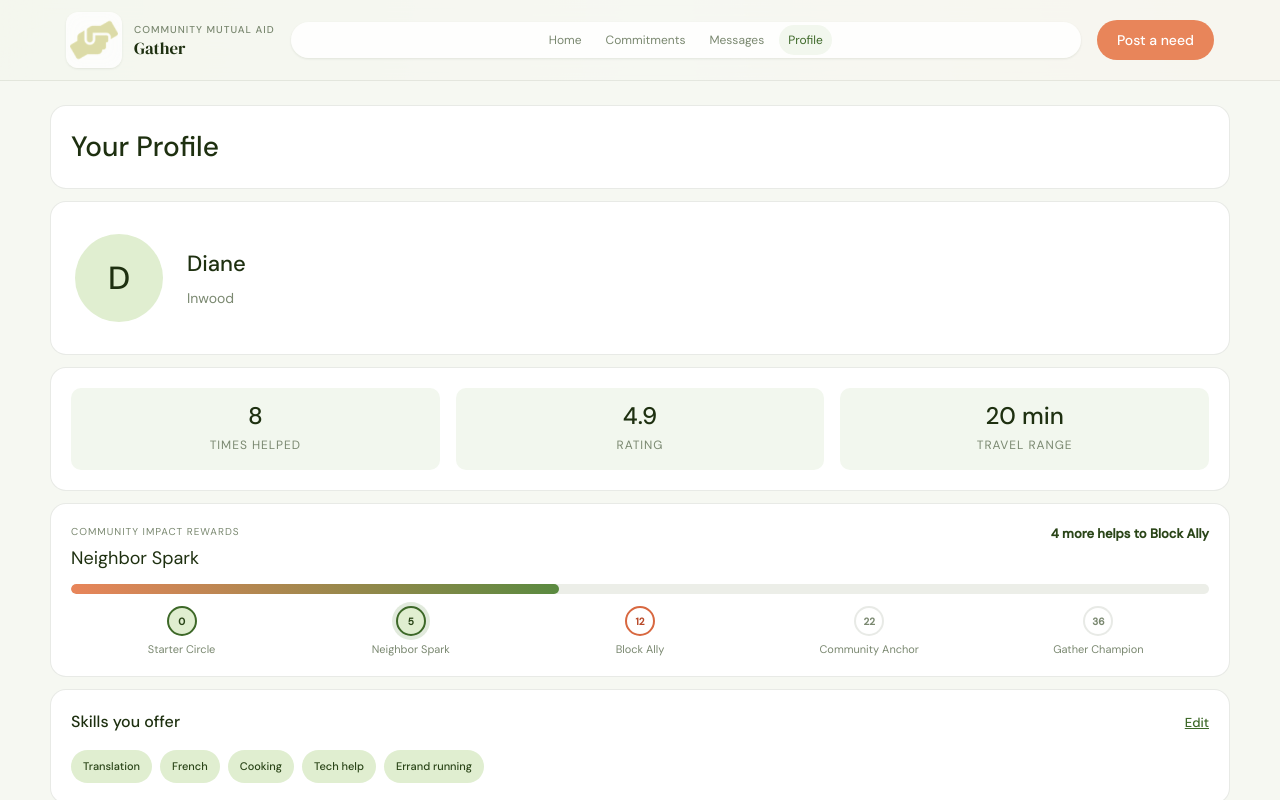
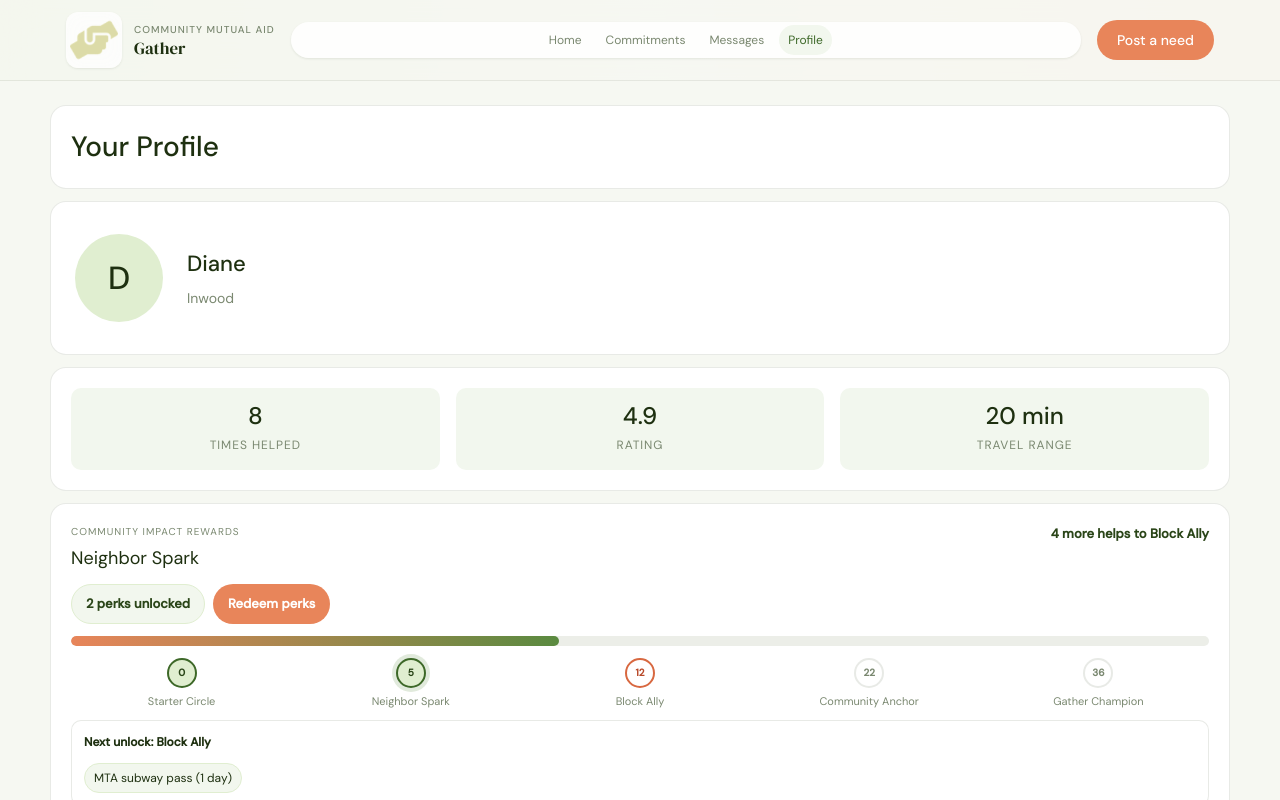
Before and after one commit to sarajakub/gather, a Next.js app: page /profile in a window 1280 px wide. Shown: the top 800 px of the page. Built offline with nearby package versions, Linux system fonts and the light colour scheme.

Commit message:
Keep redeem actions in profile rewards

```diff
--- a/components/ProfilePage.jsx
+++ b/components/ProfilePage.jsx
@@ -182,6 +182,8 @@ const ProfilePage = () => {
   const [searchQuery, setSearchQuery] = useState('');
   const [draftValues, setDraftValues] = useState([]);
   const [openRewardLevelId, setOpenRewardLevelId] = useState(null);
+  const [showPerkWallet, setShowPerkWallet] = useState(false);
+  const [showRedeemPass, setShowRedeemPass] = useState(false);
 
   const byMostRecent = (items) =>
     [...items].sort(
@@ -225,6 +227,12 @@ const ProfilePage = () => {
   const stageProgress = nextLevel
     ? Math.min((helpsInCurrentStage / helpsNeededInStage) * 100, 100)
     : 100;
+  const unlockedRewards = REWARD_LEVELS.filter((level) => profile.helped >= level.requiredHelps)
+    .flatMap((level) => level.rewards)
+    .filter(Boolean);
+  const redeemPassCode = `GATHER-${String(profile.helped).padStart(2, '0')}-${currentLevelIndex + 1}`;
+  const activeRewardLevel =
+    REWARD_LEVELS.find((level) => level.id === openRewardLevelId) || nextLevel;
 
   const openEditor = (field) => {
     setActiveEditor(field);
@@ -407,6 +415,31 @@ const ProfilePage = () => {
             </p>
           </div>
 
+          <div className={styles.rewardActions}>
+            <button
+              type="button"
+              className={styles.perkCountBtn}
+              onClick={() => {
+                setShowPerkWallet((prev) => !prev);
+                setShowRedeemPass(false);
+                setOpenRewardLevelId(null);
+              }}
+            >
+              {unlockedRewards.length} perks unlocked
+            </button>
+            <button
+              type="button"
+              className={styles.redeemBtn}
+              onClick={() => {
+                setShowRedeemPass((prev) => !prev);
+                setShowPerkWallet(false);
+                setOpenRewardLevelId(null);
+              }}
+            >
+              Redeem perks
+            </button>
+          </div>
+
           <div className={styles.rewardBarTrack}>
             <div className={styles.rewardBarFill} style={{ width: `${stageProgress}%` }} />
           </div>
@@ -416,7 +449,6 @@ const ProfilePage = () => {
               const unlocked = profile.helped >= level.requiredHelps;
               const isCurrent = index === currentLevelIndex;
               const isNext = Boolean(nextLevel && nextLevel.id === level.id);
-              const showPopover = openRewardLevelId === level.id;
 
               return (
                 <div key={level.id} className={styles.levelSignalWrap}>
@@ -437,21 +469,57 @@ const ProfilePage = () => {
                     <span className={styles.levelSignalLabel}>{level.requiredHelps}</span>
                   </button>
                   <p className={styles.levelTitle}>{level.title}</p>
-
-                  {showPopover && isNext && (
-                    <div className={styles.rewardPopover} role="status">
-                      <p className={styles.rewardPopoverTitle}>Next unlock perks</p>
-                      {level.rewards.map((reward) => (
-                        <p key={reward} className={styles.rewardPopoverItem}>
-                          {reward}
-                        </p>
-                      ))}
-                    </div>
-                  )}
                 </div>
               );
             })}
           </div>
+
+          {activeRewardLevel && activeRewardLevel.id === nextLevel?.id && (
+            <div className={styles.rewardDetailPanel}>
+              <p className={styles.rewardPopoverTitle}>Next unlock: {activeRewardLevel.title}</p>
+              <div className={styles.rewardDetailChips}>
+                {activeRewardLevel.rewards.map((reward) => (
+                  <span key={reward} className={styles.rewardDetailChip}>
+                    {reward}
+                  </span>
+                ))}
+              </div>
+            </div>
+          )}
+
+          {showPerkWallet && (
+            <div className={styles.perkWallet}>
+              <div className={styles.perkWalletHeader}>
+                <p className={styles.perkWalletTitle}>Unlocked perks</p>
+                <span className={styles.perkWalletCount}>{unlockedRewards.length}</span>
+              </div>
+              <div className={styles.perkChips}>
+                {unlockedRewards.map((reward) => (
+                  <span key={reward} className={styles.perkChip}>
+                    {reward}
+                  </span>
+                ))}
+              </div>
+            </div>
+          )}
+
+          {showRedeemPass && (
+            <div className={styles.redeemPassCard}>
+              <div className={styles.redeemPassTop}>
+                <div>
+                  <p className={styles.perkWalletTitle}>Redeem in person</p>
+                  <p className={styles.redeemPassCopy}>
+                    Show this pass to a partner or neighbor in person to redeem a perk.
+                  </p>
+                </div>
+                <div className={styles.redeemCode}>{redeemPassCode}</div>
+              </div>
+              <div className={styles.redeemPassBody}>
+                <span className={styles.redeemTag}>Valid perks</span>
+                <span className={styles.redeemTag}>{unlockedRewards.slice(0, 2).join(' · ')}</span>
+              </div>
+            </div>
+          )}
         </section>
 
         {renderEditableSection('skills')}
--- a/components/ProfilePage.module.css
+++ b/components/ProfilePage.module.css
@@ -150,6 +150,160 @@
   background: linear-gradient(90deg, var(--color-peach-500), var(--color-sage-500));
 }
 
+.rewardActions {
+  display: flex;
+  flex-wrap: wrap;
+  gap: var(--space-2);
+}
+
+.perkCountBtn,
+.redeemBtn {
+  border-radius: var(--radius-pill);
+  padding: 9px 14px;
+  font-family: var(--font-ui);
+  font-size: var(--text-body-sm);
+  font-weight: 600;
+  cursor: pointer;
+  border: 1px solid transparent;
+}
+
+.perkCountBtn {
+  background: var(--color-sage-50);
+  color: var(--color-sage-700);
+  border-color: var(--color-sage-100);
+}
+
+.redeemBtn {
+  background: var(--color-action);
+  color: var(--color-white);
+}
+
+.perkCountBtn:focus-visible,
+.redeemBtn:focus-visible {
+  outline: none;
+  box-shadow: var(--shadow-focus-sage);
+}
+
+.perkWallet,
+.redeemPassCard {
+  border: 1px solid var(--color-border);
+  border-radius: var(--radius-md);
+  background: var(--color-sage-50);
+  padding: var(--space-3);
+  display: flex;
+  flex-direction: column;
+  gap: var(--space-2);
+}
+
+.perkWalletHeader,
+.redeemPassTop {
+  display: flex;
+  justify-content: space-between;
+  gap: var(--space-2);
+  align-items: flex-start;
+}
+
+.perkWalletTitle {
+  margin: 0;
+  color: var(--color-forest);
+  font-size: var(--text-body-sm);
+  font-weight: 700;
+}
+
+.perkWalletCount {
+  display: inline-flex;
+  align-items: center;
+  justify-content: center;
+  min-width: 30px;
+  height: 30px;
+  border-radius: var(--radius-pill);
+  background: var(--color-white);
+  color: var(--color-sage-700);
+  font-size: var(--text-caption);
+  font-weight: 700;
+}
+
+.perkChips {
+  display: flex;
+  flex-wrap: wrap;
+  gap: 6px;
+}
+
+.perkChip {
+  display: inline-flex;
+  align-items: center;
+  border-radius: var(--radius-pill);
+  background: var(--color-white);
+  color: var(--color-sage-700);
+  border: 1px solid var(--color-sage-100);
+  font-size: var(--text-caption);
+  padding: 5px 9px;
+}
+
+.redeemPassCopy {
+  margin: 4px 0 0;
+  color: var(--color-stone);
+  font-size: var(--text-caption);
+  line-height: 1.5;
+}
+
+.redeemCode {
+  display: inline-flex;
+  align-items: center;
+  justify-content: center;
+  border-radius: var(--radius-pill);
+  background: var(--color-white);
+  border: 1px dashed var(--color-sage-300);
+  color: var(--color-forest);
+  padding: 8px 12px;
+  font-size: var(--text-body-sm);
+  font-weight: 700;
+  letter-spacing: 0.08em;
+}
+
+.redeemPassBody {
+  display: flex;
+  flex-wrap: wrap;
+  gap: 6px;
+}
+
+.redeemTag {
+  display: inline-flex;
+  align-items: center;
+  border-radius: var(--radius-pill);
+  background: var(--color-white);
+  color: var(--color-sage-700);
+  font-size: var(--text-caption);
+  padding: 4px 8px;
+}
+
+.rewardDetailPanel {
+  border: 1px solid var(--color-border);
+  border-radius: var(--radius-md);
+  background: var(--color-white);
+  padding: var(--space-3);
+  display: flex;
+  flex-direction: column;
+  gap: var(--space-2);
+}
+
+.rewardDetailChips {
+  display: flex;
+  flex-wrap: wrap;
+  gap: 6px;
+}
+
+.rewardDetailChip {
+  display: inline-flex;
+  align-items: center;
+  border-radius: var(--radius-pill);
+  background: var(--color-sage-50);
+  border: 1px solid var(--color-sage-100);
+  color: var(--color-forest);
+  font-size: var(--text-caption);
+  padding: 5px 9px;
+}
+
 .levelSignals {
   display: grid;
   grid-template-columns: repeat(5, minmax(0, 1fr));
@@ -211,32 +365,11 @@
   line-height: 1.3;
 }
 
-.rewardPopover {
-  position: absolute;
-  top: calc(100% + 6px);
-  left: 50%;
-  transform: translateX(-50%);
-  width: 180px;
-  border: 1px solid var(--color-border);
-  border-radius: var(--radius-md);
-  background: var(--color-white);
-  box-shadow: var(--shadow-md);
-  padding: var(--space-2);
-  z-index: 2;
-}
-
 .rewardPopoverTitle {
   margin: 0 0 4px;
   font-size: var(--text-caption);
   color: var(--color-forest);
   font-weight: 600;
-}
-
-.rewardPopoverItem {
-  margin: 0;
-  font-size: var(--text-caption);
-  color: var(--color-stone);
-  line-height: 1.45;
 }
 
 .stat {
@@ -623,6 +756,11 @@
     flex-direction: column;
   }
 
+  .perkWalletHeader,
+  .redeemPassTop {
+    flex-direction: column;
+  }
+
   .levelSignals {
     grid-template-columns: repeat(3, minmax(0, 1fr));
   }
```
